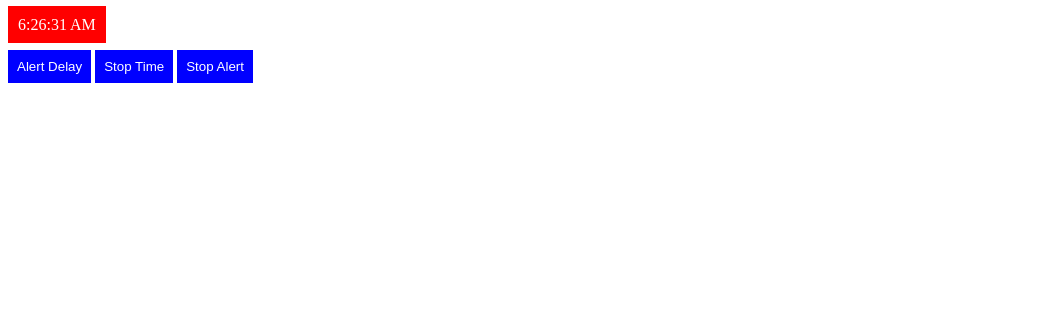
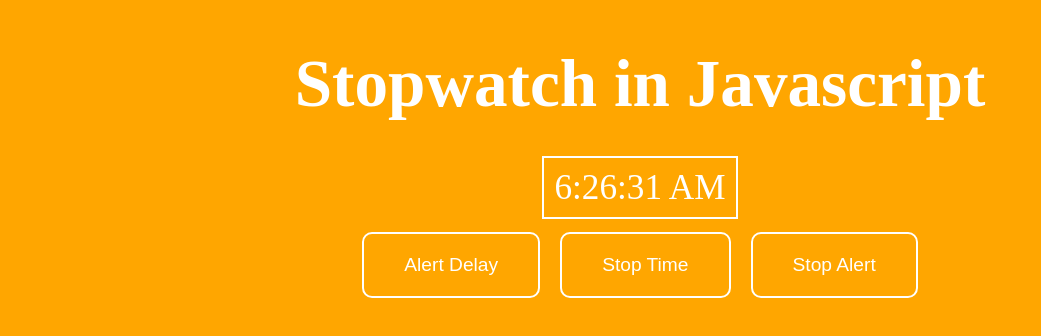
Before and after one commit to sekar004845/JS-Task-24, a plain HTML site: page index.html in a window 1280 px wide. Shown: the whole page, without its empty margins (0-1041 px from the left). Drawn offline with Linux system fonts and the light colour scheme.

Commit message:
Update index.html

```diff
--- a/index.html
+++ b/index.html
@@ -5,19 +5,36 @@
     <meta name="viewport" content="width=device-width, initial-scale=1.0">
     <title>Object</title>
 	<style>
+	body{
+	    background-color:#ffa600;
+		text-align:center;
+		}
+	h1{
+		color: #fff;
+        text-align: center;
+		font-size: 4.2em;
+	}
 	span{
-	  background:red;
+	  background: #ffa600;
+	  border: 2px solid white;
+	  font-size: 2.2em;
 	  color:white;
 	  padding:10px;
+
 	  }
 	 button{
-	   background:blue;
-	   border:1px solid blue;
-	   padding:8px;
-	   color:white;
+		background: #ffa600;
+		border: 2px solid white;
+		font-size: 1.2em;
+		padding: 20px 40px;
+		color: white;
+		cursor: pointer;
+		margin: inherit;
+		border-radius: 10px;
 	   }
 	</style>
 <body>
+    <h1>Stopwatch in Javascript</h1>
     <p><span id="sample"></span></p>
 	<button onclick="alertDelay()">Alert Delay</button>
 	<button onclick="stop()">Stop Time</button>
```
